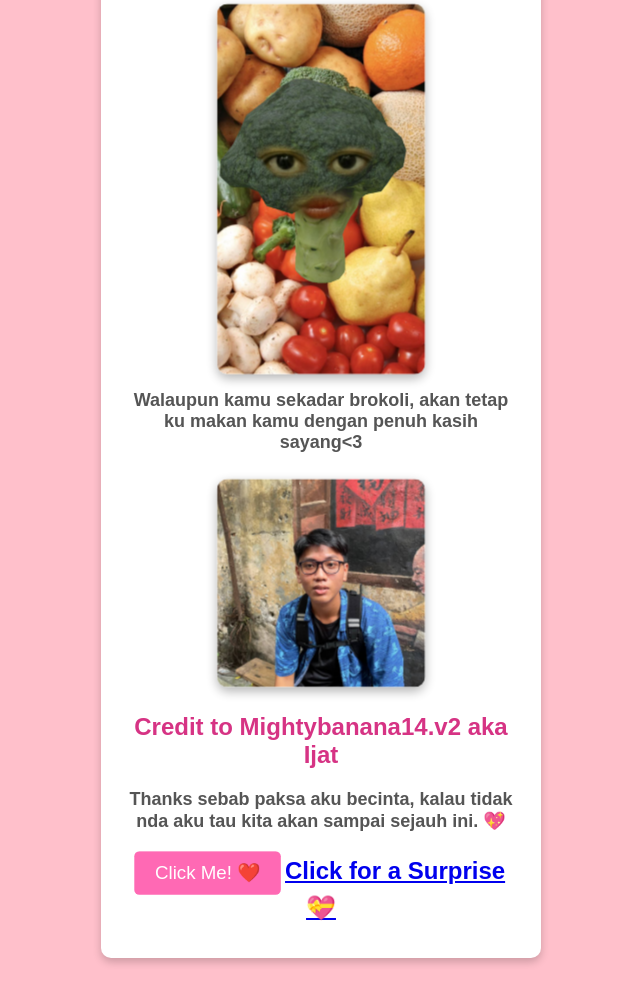
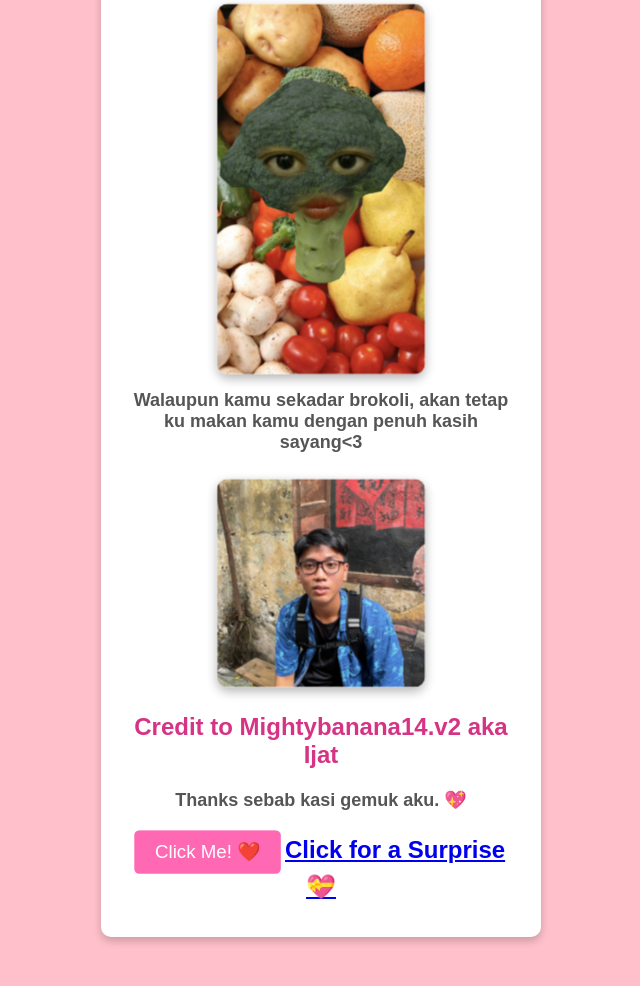
Before and after one commit to mighybanana14/testing, a plain HTML site: page main.html in a window 1280 px wide. Shown: the part 1579-2565 px from the top of the page, without its empty margins (319-959 px from the left). After the commit the page ends 2544 px from the top, so only its background shows below. Drawn offline with Linux system fonts and the light colour scheme.

Commit message:
main.html

```diff
--- a/main.html
+++ b/main.html
@@ -26,7 +26,7 @@
 
         </div>
 
-        <p class="love-note">Thanks sebab paksa aku becinta, kalau tidak nda aku tau kita akan sampai sejauh ini. 💖</p>
+        <p class="love-note">Thanks sebab kasi gemuk aku. 💖</p>
 
         <button onclick="revealMessage()">Click Me! ❤️</button>
         <p id="hidden-message" style="display: none;">You're the best thing that ever happened to me! 🥰</p>
```
